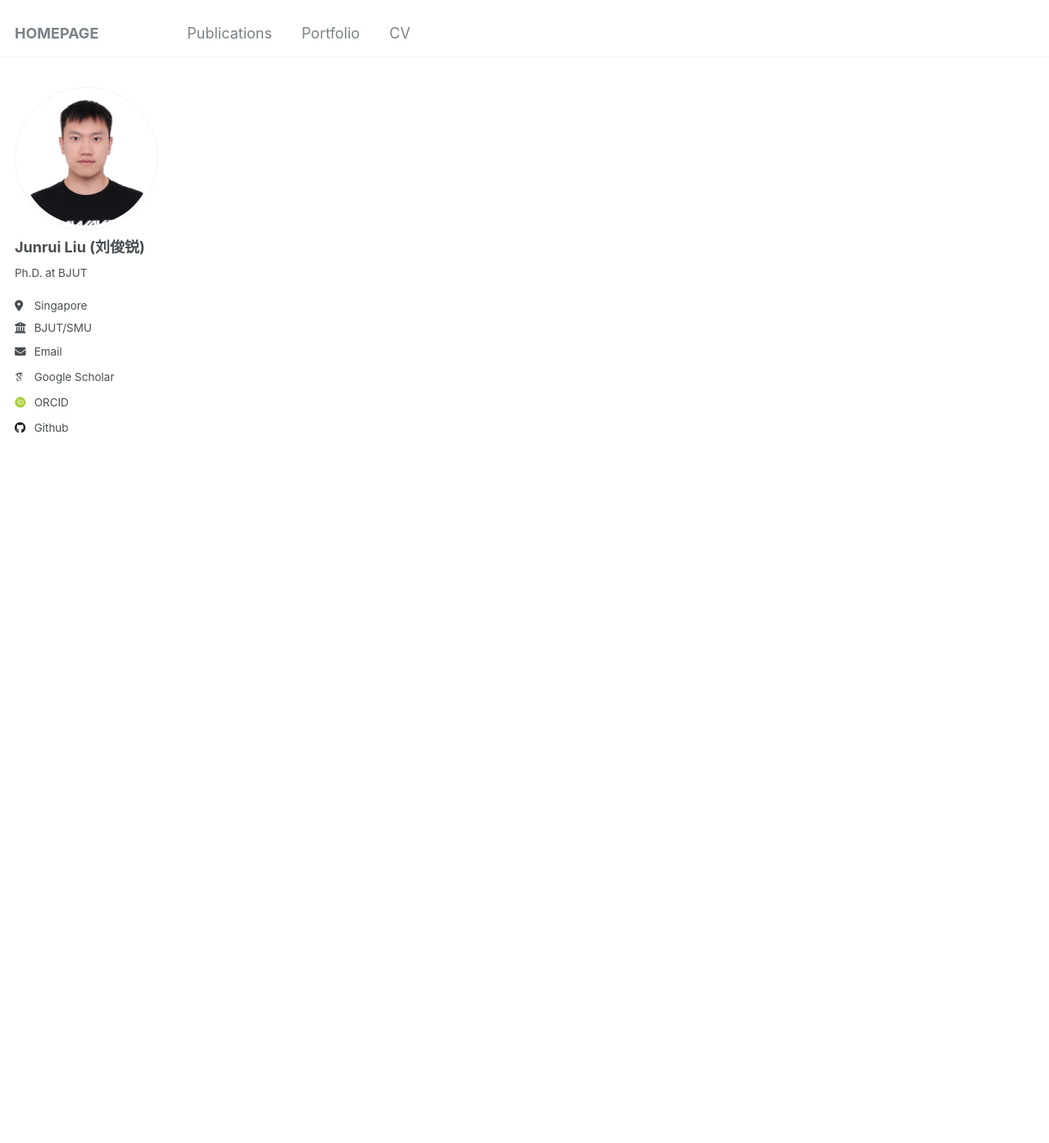
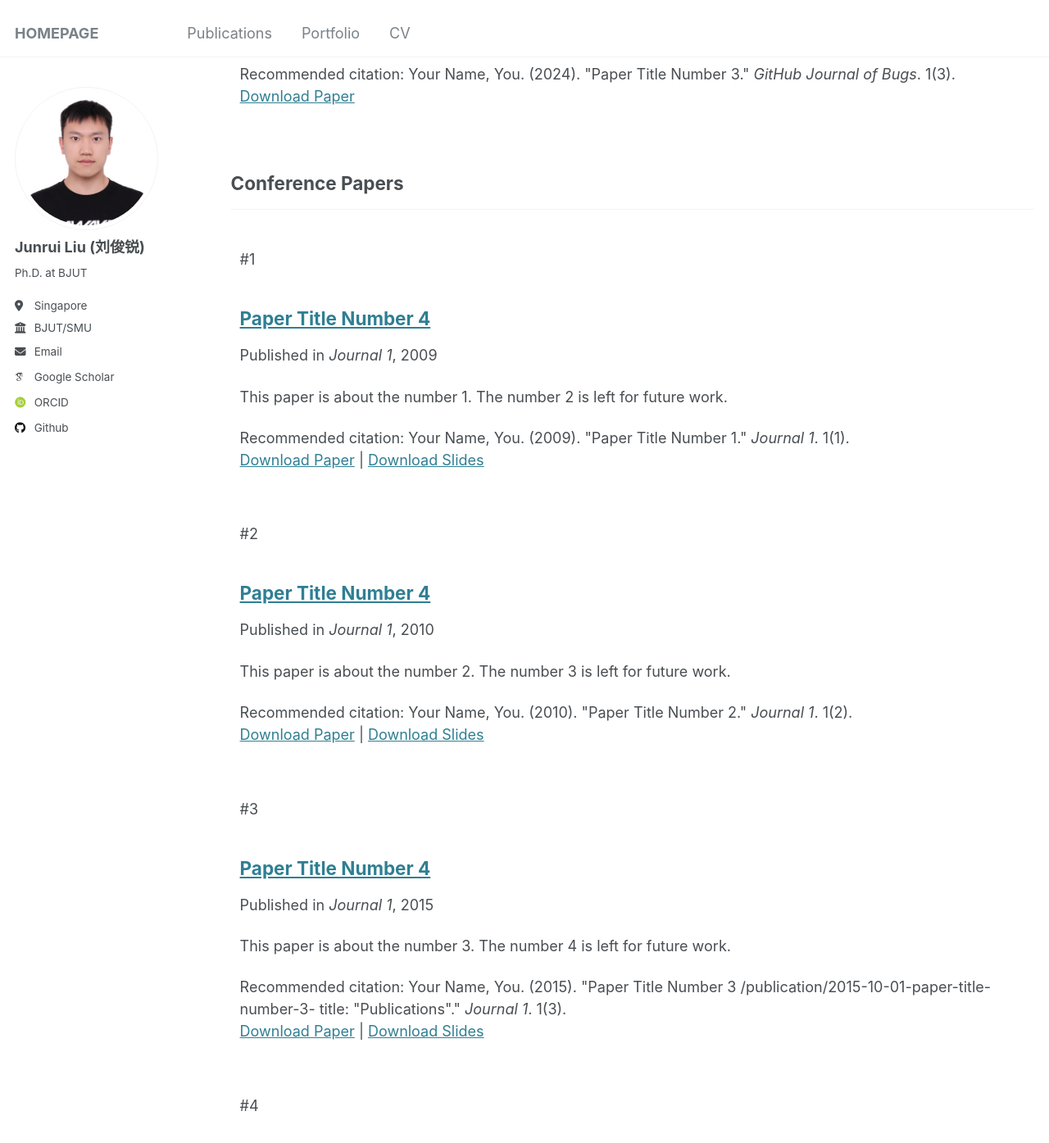
Before and after one commit to dianziliu/dianziliu.github.io, a Jekyll site: the page built from _pages/publications.html, in a window 1280 px wide and 1400 px high, scrolled down 4222 px. Shown: the top 1395 px of the window at 82% size. Built offline with Jekyll 4.4.1, drawn with Linux system fonts in a browser that asks for light colours; some web fonts are replaced; some of the changed text lies outside the part shown.

Commit message:
add counter of pubs

```diff
--- /dev/null
+++ b/_includes/archive-single-pub.html
@@ -0,0 +1,78 @@
+{% include base_path %}
+
+{% if post.header.teaser %}
+  {% capture teaser %}{{ post.header.teaser }}{% endcapture %}
+{% else %}
+  {% assign teaser = site.teaser %}
+{% endif %}
+
+{% if post.id %}
+  {% assign title = post.title | markdownify | remove: "<p>" | remove: "</p>" %}
+{% else %}
+  {% assign title = post.title %}
+{% endif %}
+
+{% for post in site.publications %}
+  {% assign counter = forloop.index %}
+  <div class="{{ include.type | default: "list" }}__item" style="max-width: 1200px; margin: 0 auto; padding: 1px;">
+    <article class="archive__item" itemscope itemtype="http://schema.org/CreativeWork" style="max-width: 1000px; margin: 0 auto; padding: 10px;">
+
+      <!-- 自动生成的序号 -->
+      <p class="item-index">#{{ counter }}</p>
+
+      <!-- 如果是网格布局并且有封面图 -->
+      {% if include.type == "grid" and teaser %}
+        <div class="archive__item-teaser">
+          <img src=
+            {% if teaser contains "://" %}
+              "{{ teaser }}"
+            {% else %}
+              "{{ teaser | prepend: "/images/" | prepend: base_path }}"
+            {% endif %}
+            alt="">
+        </div>
+      {% endif %}
+
+      <h2 class="archive__item-title" itemprop="headline">
+        {% if post.link %}
+          <a href="{{ post.link }}">{{ title }}</a> <a href="{{ base_path }}{{ post.url }}" rel="permalink"><i class="fa fa-link" aria-hidden="true" title="permalink"></i><span class="sr-only">Permalink</span></a>
+        {% else %}
+          <a href="{{ base_path }}{{ post.url }}" rel="permalink">{{ title }}</a>
+        {% endif %}
+      </h2>
+
+      {% if post.read_time %}
+        <p class="page__meta"><i class="fa fa-clock-o" aria-hidden="true"></i> {% include read-time.html %}</p>
+      {% endif %}
+
+      {% if post.collection == 'teaching' %}
+        <p>{{ post.type }}, <i>{{ post.venue }}</i>, {{ post.date | default: "1900-01-01" | date: "%Y" }}</p>
+      {% elsif post.collection == 'publications' %}
+        <p>Published in <i>{{ post.venue }}</i>, {{ post.date | default: "1900-01-01" | date: "%Y" }}</p>
+      {% elsif post.date %}
+        <p class="page__date"><strong><i class="fa fa-fw fa-calendar" aria-hidden="true"></i> {{ site.data.ui-text[site.locale].date_label | default: "Published:" }}</strong> <time datetime="{{ post.date | default: "1900-01-01" | date_to_xmlschema }}">{{ post.date | default: "1900-01-01" | date: "%B %d, %Y" }}</time></p>
+      {% endif %}
+
+      {% if post.excerpt and site.read_more != 'enabled' %}
+        <p class="archive__item-excerpt" itemprop="description">{{ post.excerpt | markdownify }}</p>
+      {% elsif post.excerpt and site.read_more == 'enabled' %}
+        <p class="archive__item-excerpt" itemprop="description"><p>{{ post.excerpt | markdownify | remove: '<p>' | remove: '</p>' }}<strong><a href="{{ base_path }}{{ post.url }}" rel="permalink"> Read more</a></strong></p></p>
+      {% endif %}
+
+      {% if post.citation and post.paperurl and post.slidesurl %}
+        <p>Recommended citation: {{ post.citation }}<br /><a href="{{ post.paperurl }}">Download Paper</a> | <a href="{{ post.slidesurl }}">Download Slides</a></p>
+      {% elsif post.citation and post.paperurl %}
+        <p>Recommended citation: {{ post.citation }}<br /><a href="{{ post.paperurl }}">Download Paper</a></p>
+      {% elsif post.citation and post.slidesurl %}
+        <p>Recommended citation: {{ post.citation }}<br /><a href="{{ post.slidesurl }}">Download Slides</a></p>
+      {% elsif post.citation %}
+        <p>Recommended citation: {{ post.citation }}</p>
+      {% elsif post.paperurl %}
+        <p><a href=" {{ post.paperurl }} ">Download Paper</a></p>
+      {% elsif post.slidesurl %}
+        <p><a href="{{ post.slidesurl }}">Download Slides</a></p>
+      {% endif %}
+
+    </article>
+  </div>
+{% endfor %}
--- a/_pages/publications.html
+++ b/_pages/publications.html
@@ -23,7 +23,7 @@ author_profile: true
         <h2>{{ category[1].title }}</h2><hr />
         {% assign title_shown = true %}
       {% endunless %}
-      {% include archive-single.html %}
+      {% include archive-single-pub.html %}
     {% endfor %}
   {% endfor %}
 {% else %}
```
